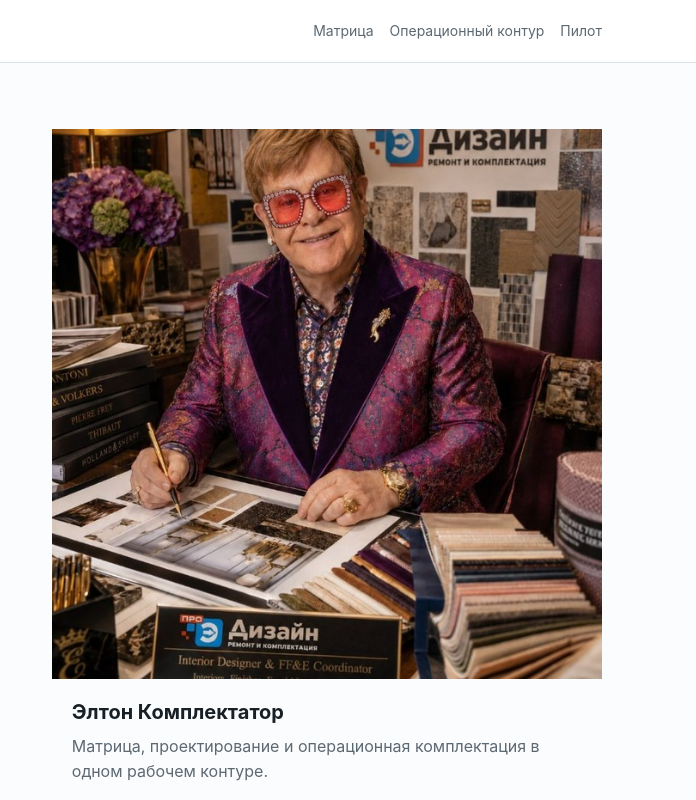
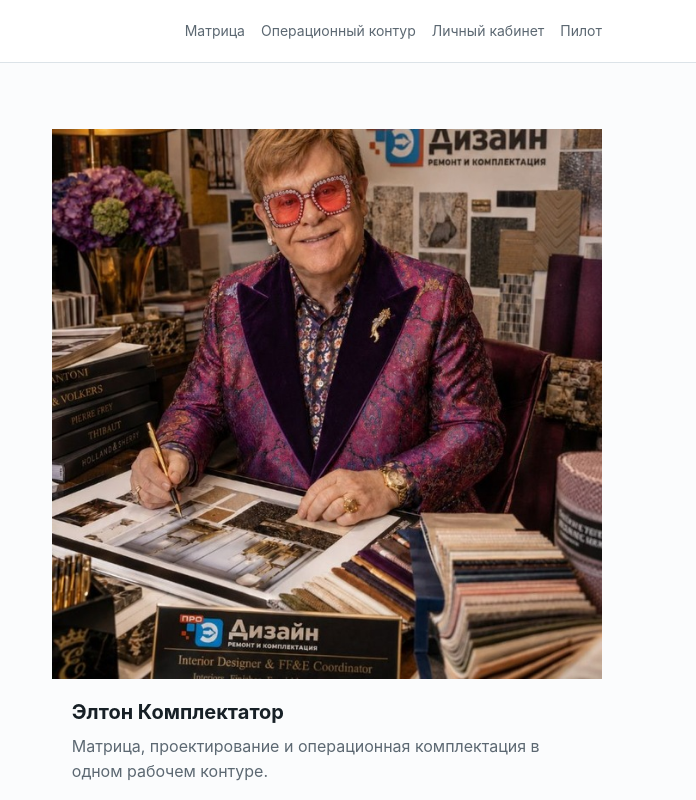
Before and after one commit to uskoritel-web/kontur-komplektacii, a website: page index.html in a window 1280 px wide. Shown: the top 800 px of the page, 584-1280 px from the left. Drawn offline with Linux system fonts and the light colour scheme.

Commit message:
Add partner cabinet link

```diff
--- a/index.html
+++ b/index.html
@@ -16,6 +16,7 @@
       <div class="nav-links">
         <a href="matrix.html">Матрица</a>
         <a href="operations.html">Операционный контур</a>
+        <a href="https://helpkomplektbot.na4u.ru/register">Личный кабинет</a>
         <a href="#pilot">Пилот</a>
       </div>
     </nav>
```
Also changed, not shown: matrix.html (+1 -0 lines), operations.html (+1 -0 lines).
